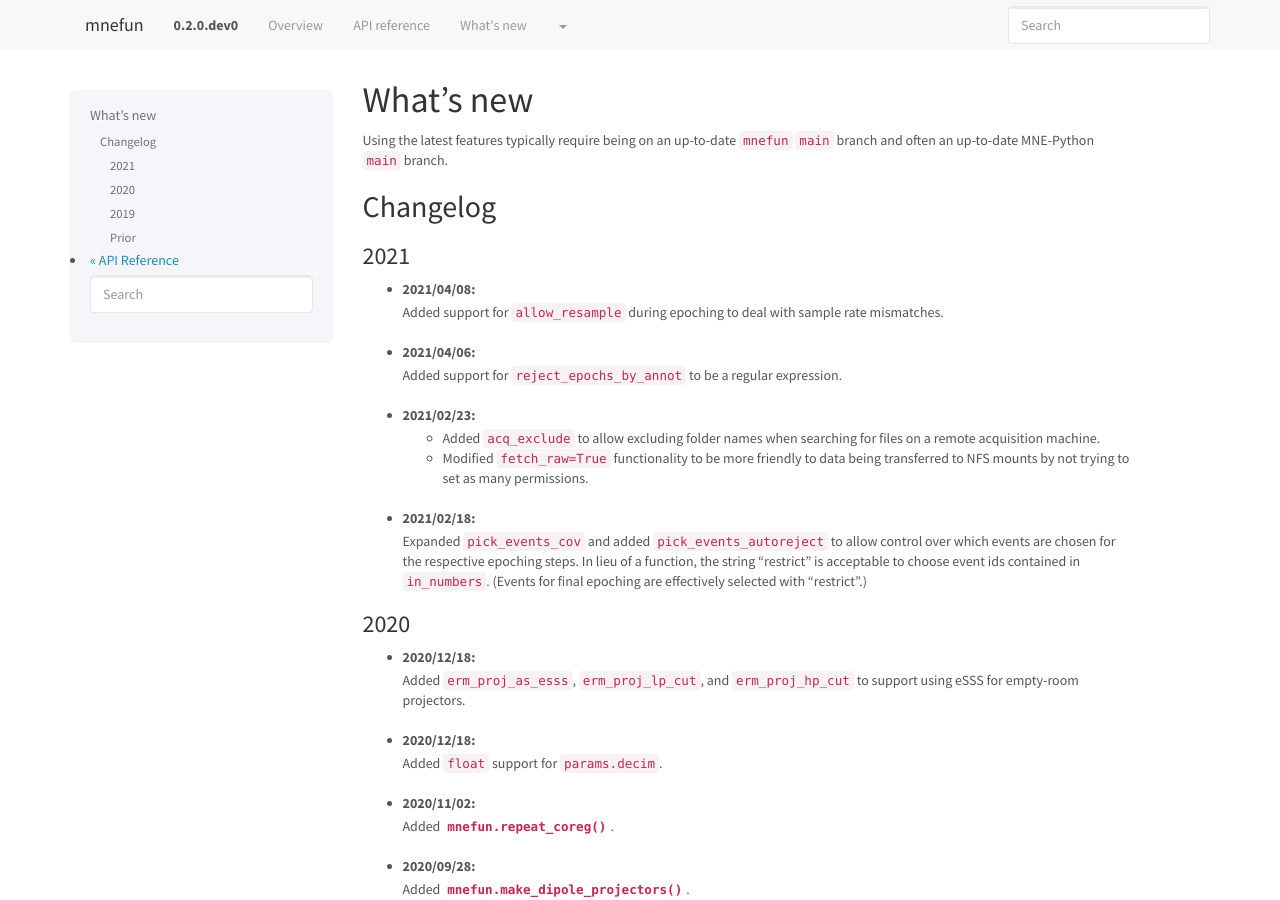
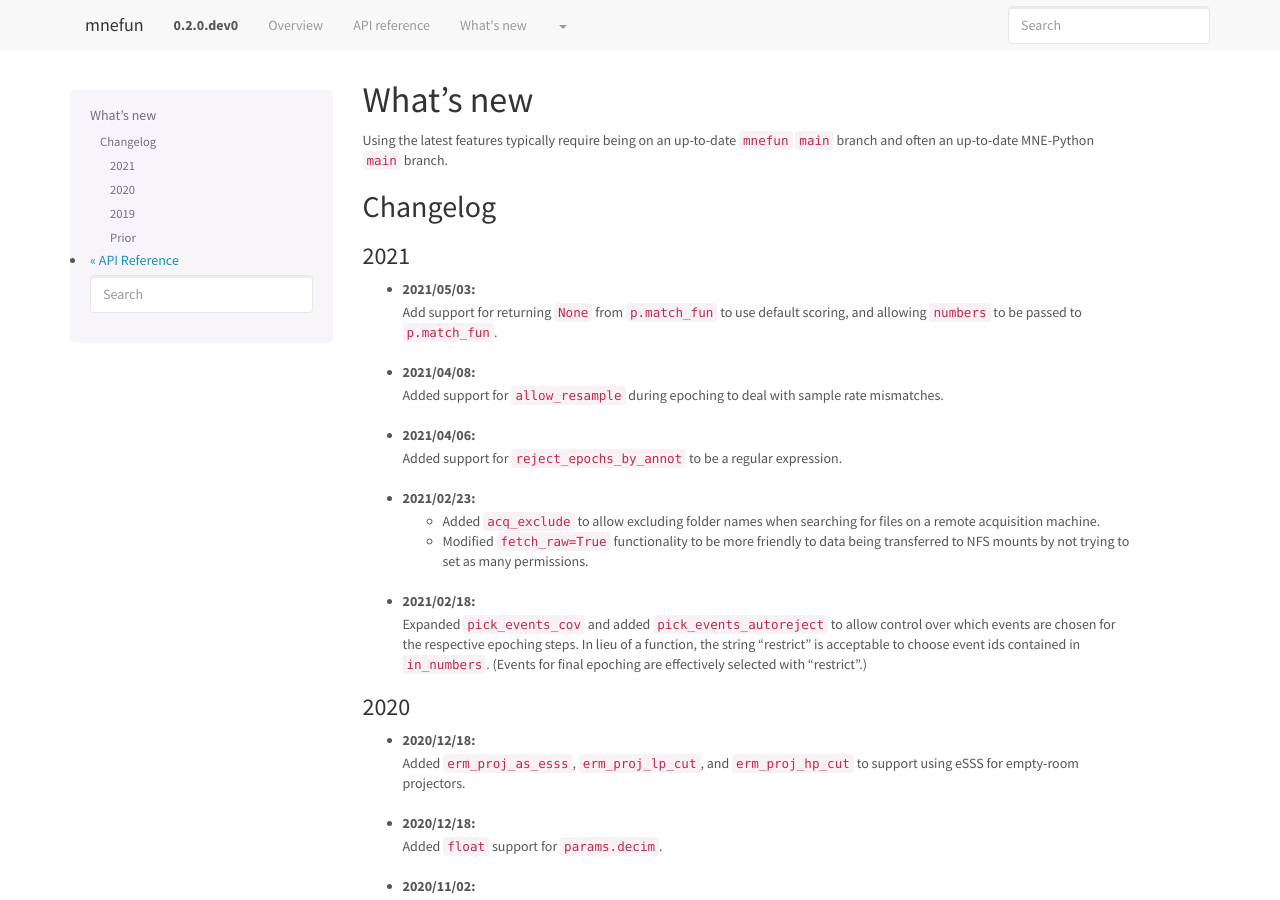
Before and after one commit to LABSN/mnefun, a Sphinx documentation site: the page built from doc/whats_new.rst, in a window 1280 px wide and 900 px high. Built offline with Sphinx 7.4.7, drawn with Linux system fonts in a browser that asks for light colours.

Commit message:
ENH: Better match_fun support (#340)

```diff
--- a/doc/whats_new.rst
+++ b/doc/whats_new.rst
@@ -11,6 +11,9 @@ Changelog
 
 2021
 ^^^^
+- 2021/05/03:
+    Add support for returning ``None`` from ``p.match_fun`` to use default
+    scoring, and allowing ``numbers`` to be passed to ``p.match_fun``.
 - 2021/04/08:
     Added support for ``allow_resample`` during epoching to deal with sample
     rate mismatches.
```
Also changed, not shown: 1 other file.
